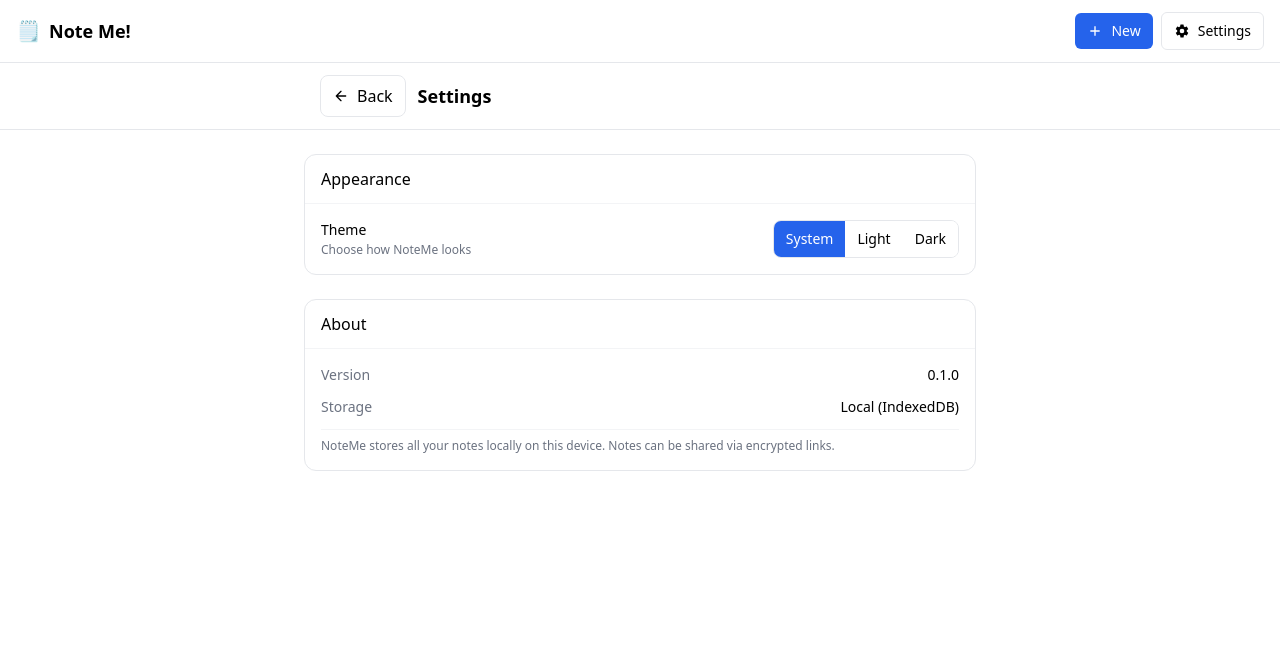
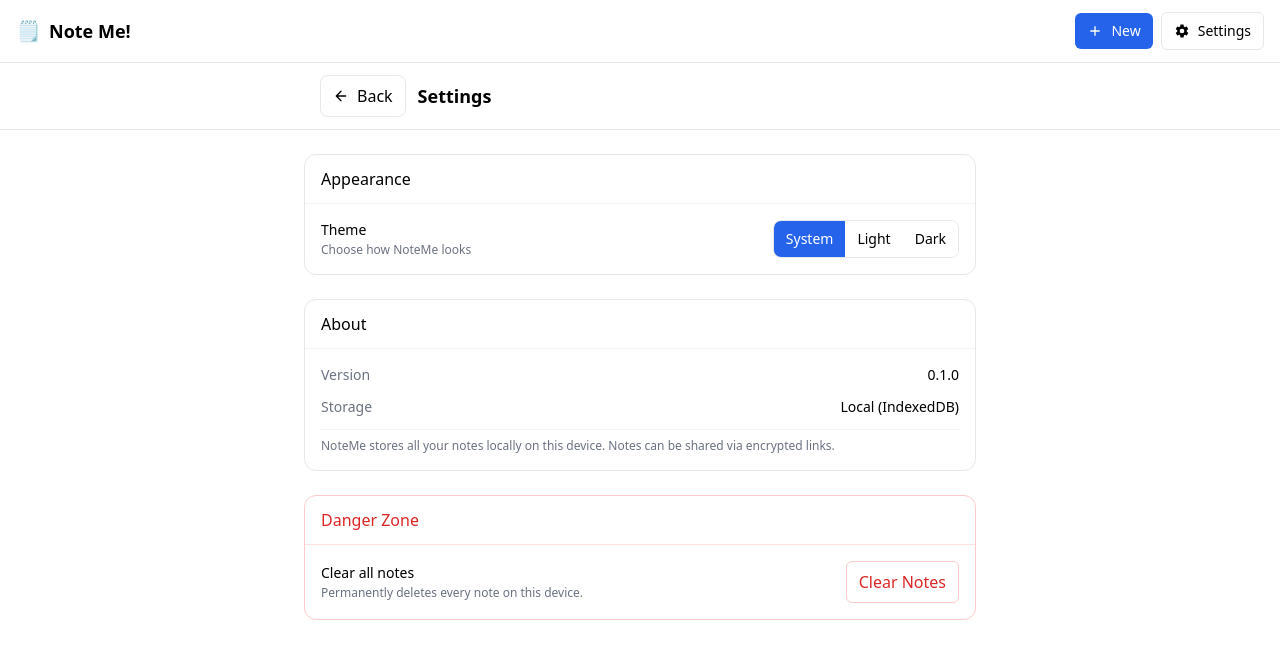
Before and after one commit to dev-lin2/note-me, a React (Vite) app: page /settings in a window 1280 px wide. Shown: the top 658 px of the page. Built offline with nearby package versions, Linux system fonts and the light colour scheme.

Commit message:
Add clear function

```diff
--- a/src/lib/db.ts
+++ b/src/lib/db.ts
@@ -93,6 +93,15 @@ export async function deleteNote(id: string): Promise<void> {
   }
 }
 
+export async function clearNotes(): Promise<void> {
+  await run('readwrite', (s) => s.clear())
+  try {
+    window.dispatchEvent(new CustomEvent('notes:changed', { detail: { type: 'clear' } }))
+  } catch {
+    // ignore if window is not available
+  }
+}
+
 // Persist an explicit order for the provided note IDs (0..n-1)
 export async function setOrders(ids: string[]): Promise<void> {
   await openDB().then(
--- a/src/pages/Settings.tsx
+++ b/src/pages/Settings.tsx
@@ -1,6 +1,7 @@
 import { useEffect, useState } from 'react'
 import { useNavigate } from 'react-router-dom'
 
+import { clearNotes } from '../lib/db'
 import { applyTheme, loadSettings } from '../lib/theme'
 
 import type { AppSettings } from '../lib/schema'
@@ -98,6 +99,31 @@ export default function Settings() {
               </p>
             </div>
           </section>
+
+          {/* Danger Zone */}
+          <section className="rounded-xl border border-red-200 dark:border-red-900 bg-white dark:bg-zinc-900 overflow-hidden">
+            <div className="px-4 py-3 border-b border-red-100 dark:border-red-900">
+              <h2 className="font-medium text-red-600">Danger Zone</h2>
+            </div>
+            <div className="p-4 flex flex-col gap-3 sm:flex-row sm:items-center sm:justify-between">
+              <div>
+                <div className="font-medium text-sm">Clear all notes</div>
+                <div className="text-xs text-gray-500 dark:text-gray-400 mt-0.5">
+                  Permanently deletes every note on this device.
+                </div>
+              </div>
+              <button
+                onClick={async () => {
+                  if (!confirm('This will permanently delete all notes. Continue?')) return
+                  await clearNotes()
+                  navigate('/')
+                }}
+                className="px-3 py-2 rounded-md border border-red-200 text-red-600 hover:bg-red-50 dark:border-red-900 dark:hover:bg-red-950 transition-smooth active:scale-[.98]"
+              >
+                Clear Notes
+              </button>
+            </div>
+          </section>
         </div>
       </div>
     </div>
```
